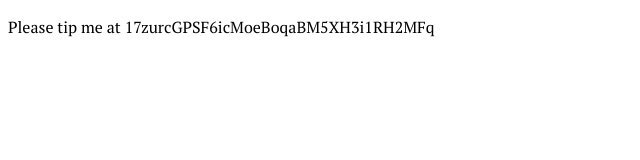
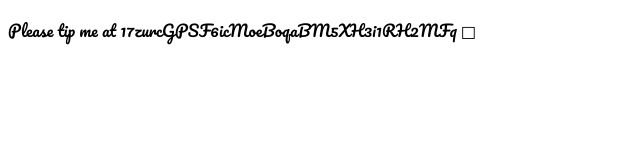
Before and after one commit to ohpleasetipme/ohpleasetipme.github.io, a plain HTML site: page index.html in a window 1280 px wide. Shown: the whole page, without its empty margins (0-640 px from the left). Drawn offline with Linux system fonts and the light colour scheme.

Commit message:
A playing.

```diff
--- a/index.html
+++ b/index.html
@@ -7,8 +7,7 @@
   <title>Please tip me</title>
   <meta name="description" content="A BTC tips.">
   <meta name="Mark Spencer">
-
-  <link href="https://fonts.googleapis.com/css?family=PT+Serif" rel="stylesheet">
+  <link href="https://fonts.googleapis.com/css?family=PT+Serif|Pacifico" rel="stylesheet">
 
   <link rel="stylesheet" href="style.css">
 
@@ -20,6 +19,7 @@
 <body>
 <p>
 Please tip me at 17zurcGPSF6icMoeBoqaBM5XH3i1RH2MFq
+<span id="end" class="blinkme">□</span>
 </p>
 </body>
 </html>
--- a/style.css
+++ b/style.css
@@ -1,3 +1,11 @@
 * {
-font-family: 'PT Serif', serif;
+  font-family: 'Pacifico', cursive;
 }
+
+.blink_me {
+  animation: blinker 1s linear infinite;
+}
+
+@keyframes blinker {
+  50% { opacity: 0; }
+}
```
